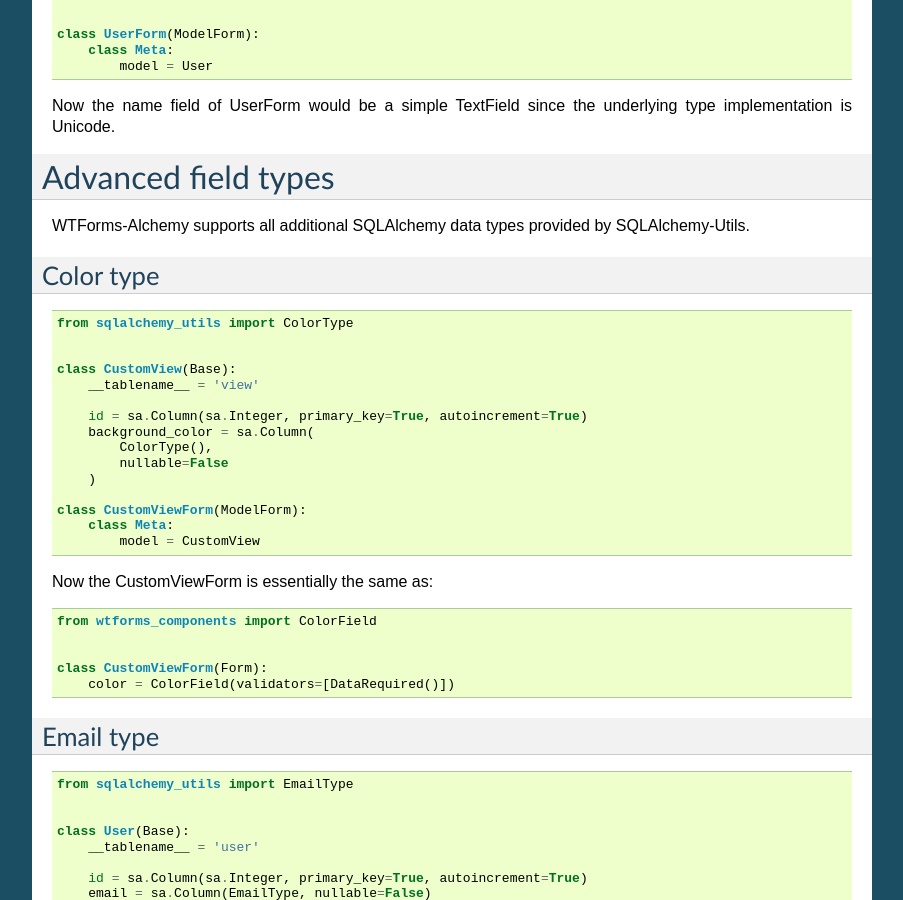
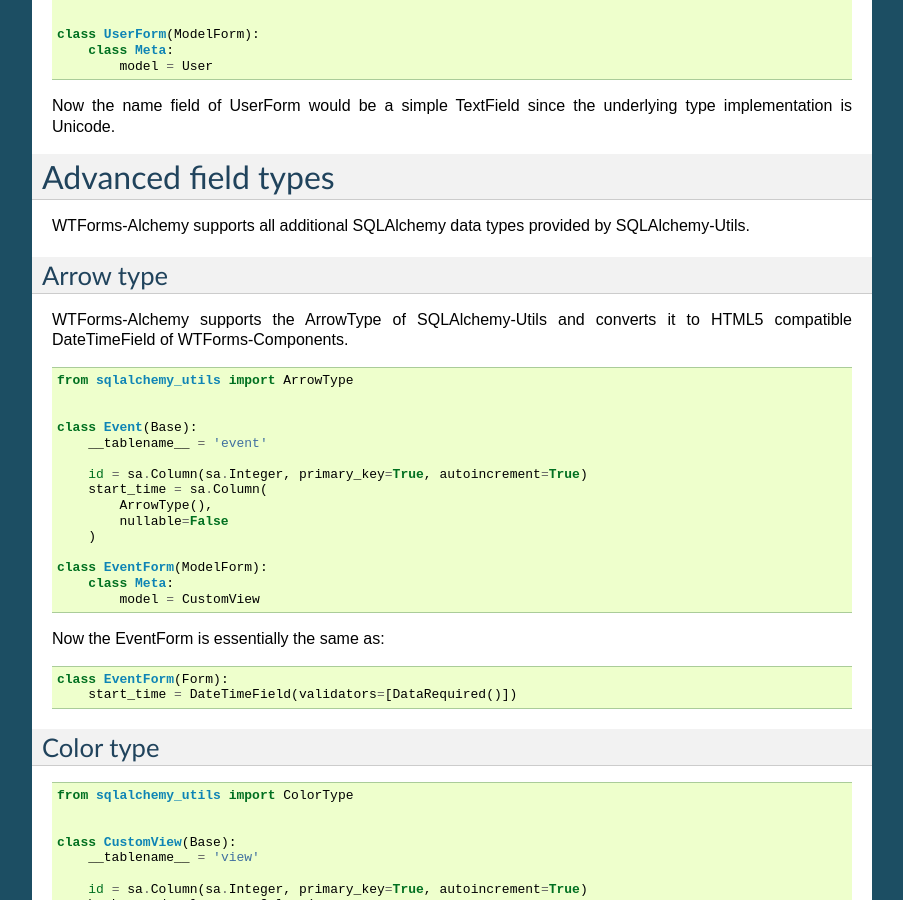
Before and after one commit to kvesteri/wtforms-alchemy, a Sphinx documentation site: the page built from docs/index.rst, in a window 1280 px wide and 900 px high, scrolled down 3469 px. Shown: the whole window, without its empty margins (198-1101 px from the left). Built offline with Sphinx 7.4.7, drawn with Linux system fonts in a browser that asks for light colours; some of the changed text lies outside the part shown.

Commit message:
Added ArrowType example

```diff
--- a/docs/index.rst
+++ b/docs/index.rst
@@ -209,6 +209,41 @@
 WTForms-Alchemy supports all additional SQLAlchemy data types provided by SQLAlchemy-Utils.
 
 
+Arrow type
+----------
+
+WTForms-Alchemy supports the ArrowType of SQLAlchemy-Utils and converts it to HTML5 compatible DateTimeField
+of WTForms-Components.
+
+::
+
+
+    from sqlalchemy_utils import ArrowType
+
+
+    class Event(Base):
+        __tablename__ = 'event'
+
+        id = sa.Column(sa.Integer, primary_key=True, autoincrement=True)
+        start_time = sa.Column(
+            ArrowType(),
+            nullable=False
+        )
+
+    class EventForm(ModelForm):
+        class Meta:
+            model = CustomView
+
+
+Now the EventForm is essentially the same as:
+
+::
+
+
+    class EventForm(Form):
+        start_time = DateTimeField(validators=[DataRequired()])
+
+
 
 Color type
 ----------
@@ -323,7 +358,7 @@
 ----------------
 
 WTForms-Alchemy supports the PhoneNumberType of SQLAlchemy-Utils and converts it automatically
-to wtforms_components PhoneNumberField. This field renders itself as HTML5 compatible phonenumber input.
+to WTForms-Components PhoneNumberField. This field renders itself as HTML5 compatible phonenumber input.
 
 
 Consider the following model definition:
@@ -364,8 +399,10 @@
 Form customization
 ==================
 
+
 Custom fields
 -------------
+
 If you want to use a custom field class, you can pass it by using
 form_field_class parameter for the column info dictionary.
 
```
